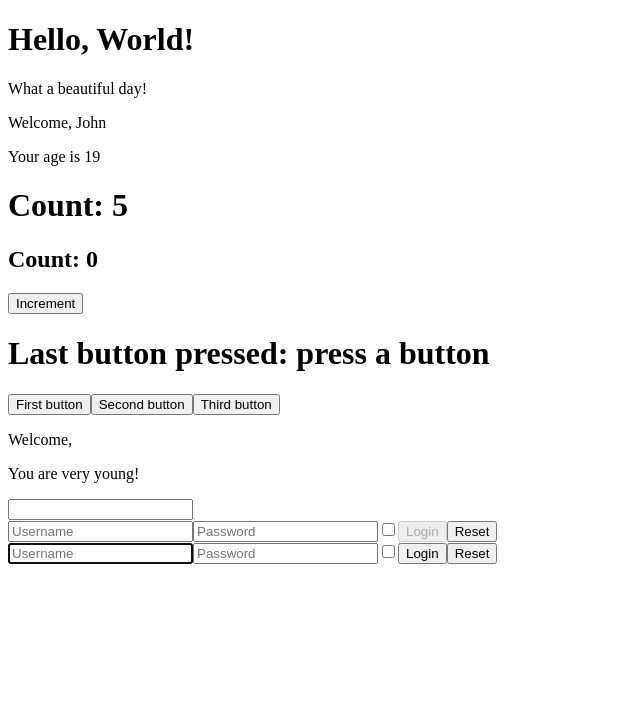
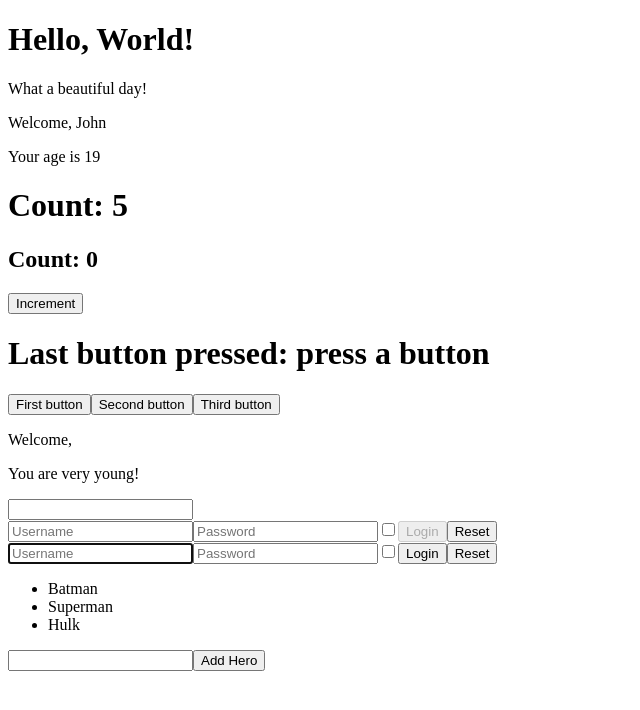
Before and after one commit to CristianRmb/react-exercises, a React (Create React App) app: page / in a window 1280 px wide. Shown: the top 710 px of the page, without its empty margins (0-640 px from the left). Built offline with nearby package versions, Linux system fonts and the light colour scheme.

Commit message:
es lists-03

```diff
--- a/src/App.js
+++ b/src/App.js
@@ -7,6 +7,7 @@ import { ClickTracker } from './ClickTracker';
 import { InteractiveWelcome } from './InteractiveWelcome';
 import { Login } from './Login';
 import { UncontrolledLogin } from './UncontrolledLogin';
+import TodoList from './TodoList';
 
 export class App extends React.Component {
   render() {
@@ -20,6 +21,7 @@ export class App extends React.Component {
         <InteractiveWelcome />
         <Login />
         <UncontrolledLogin />
+        <TodoList />
       </div>
     );
   }
--- /dev/null
+++ b/src/TodoList.js
@@ -0,0 +1,42 @@
+import React from 'react';
+
+/* Create a TodoList component that renders a ul tag with a li tag for each item contained
+in the items state variable. The items state variable should be an array of strings.
+The TodoList component should also contain an input tag and a button. When the button is clicked,
+the event handler should add the value of the input tag to the items array. */
+
+class TodoList extends React.Component {
+  state = {
+    items: ['Batman', 'Superman', 'Hulk'],
+    newHero: '',
+  };
+
+  handleInputChange = (event) => {
+    this.setState({
+      newHero: event.target.value,
+    });
+  };
+
+  addHero = () => {
+    const heroList = this.state.items;
+    heroList.push(this.state.newHero);
+    this.setState({
+      items: heroList,
+    });
+  };
+
+  render() {
+    const heroes = this.state.items.map((hero, index) => (
+      <li key={hero + index}>{hero}</li>
+    ));
+    return (
+      <div>
+        <ul>{heroes}</ul>
+        <input name='hero' type={'text'} onChange={this.handleInputChange} />
+        <button onClick={this.addHero}>Add Hero</button>
+      </div>
+    );
+  }
+}
+
+export default TodoList;
```
